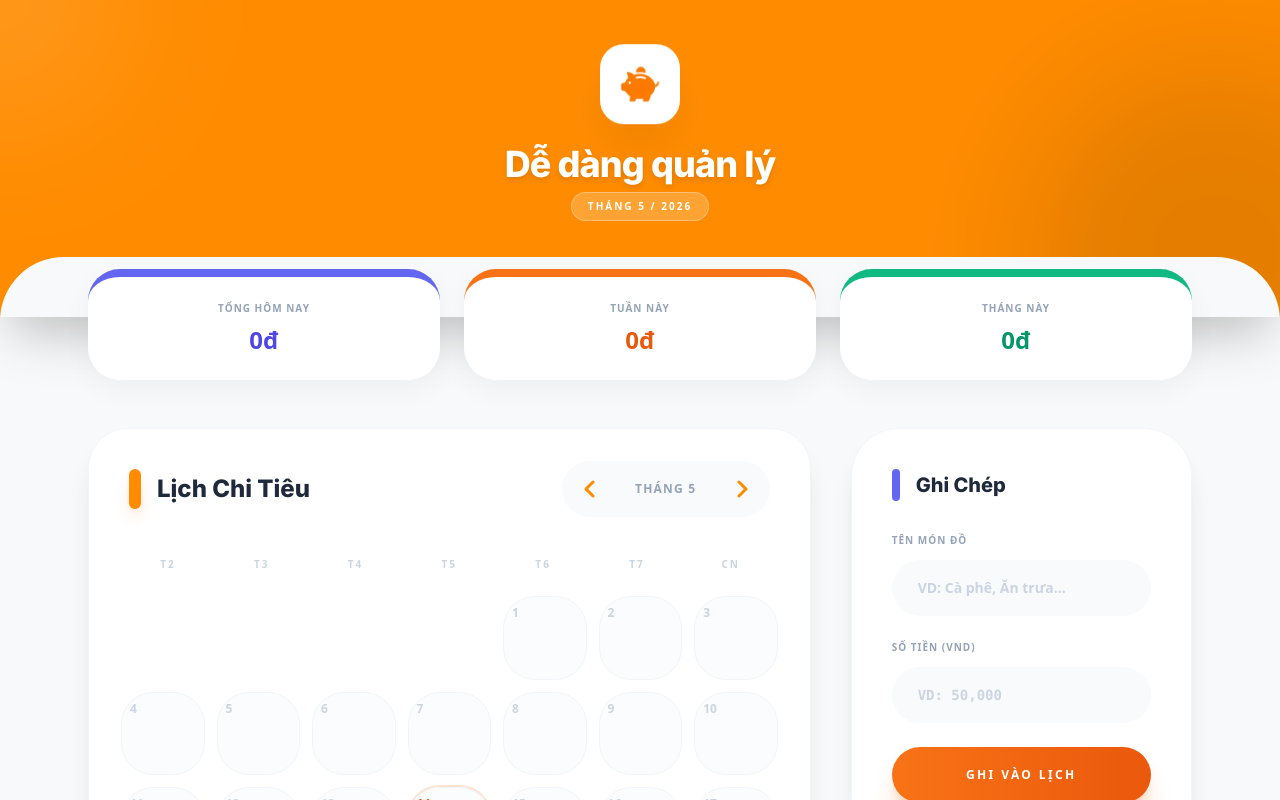
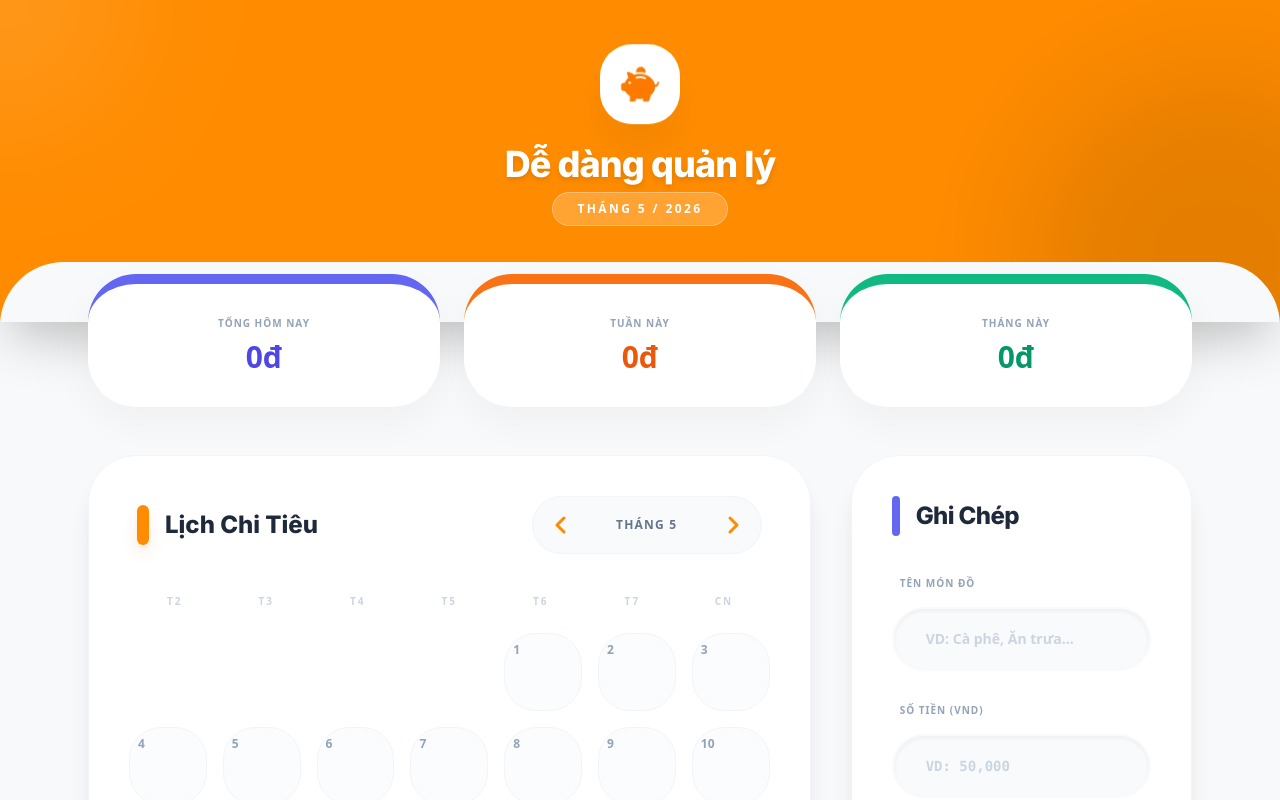
Before and after one commit to Phunghao2701/QuanLyChiTieu, a React (Vite) app: page / in a window 1280 px wide. Shown: the top 800 px of the page. Built offline with nearby package versions, Linux system fonts and the light colour scheme.

Commit message:
updated CRUD

```diff
--- a/src/App.jsx
+++ b/src/App.jsx
@@ -13,18 +13,23 @@ function App() {
   const [selectedDate, setSelectedDate] = useState(new Date());
   const [isModalOpen, setIsModalOpen] = useState(false);
 
+  // States for Editing
+  const [editingId, setEditingId] = useState(null);
+  const [editName, setEditName] = useState('');
+  const [editAmountDisplay, setEditAmountDisplay] = useState('');
+
   useEffect(() => {
     localStorage.setItem('expenses', JSON.stringify(expenses));
   }, [expenses]);
 
-  const handleAmountChange = (e) => {
+  const handleAmountChange = (e, setter) => {
     const value = e.target.value.replace(/\D/g, '');
     if (value === '') {
-      setAmountDisplay('');
+      setter('');
       return;
     }
     const formatted = new Intl.NumberFormat('en-US').format(value);
-    setAmountDisplay(formatted);
+    setter(formatted);
   };
 
   const addExpense = (e) => {
@@ -42,6 +47,34 @@ function App() {
     setExpenses([newExpense, ...expenses]);
     setItemName('');
     setAmountDisplay('');
+  };
+
+  const deleteExpense = (id) => {
+    setExpenses(expenses.filter(exp => exp.id !== id));
+  };
+
+  const startEdit = (exp) => {
+    setEditingId(exp.id);
+    setEditName(exp.name);
+    setEditAmountDisplay(new Intl.NumberFormat('en-US').format(exp.amount));
+  };
+
+  const cancelEdit = () => {
+    setEditingId(null);
+    setEditName('');
+    setEditAmountDisplay('');
+  };
+
+  const saveEdit = (id) => {
+    const rawAmount = editAmountDisplay.replace(/,/g, '');
+    if (!editName || !rawAmount) return;
+
+    setExpenses(expenses.map(exp =>
+      exp.id === id
+        ? { ...exp, name: editName, amount: Math.abs(parseFloat(rawAmount)) }
+        : exp
+    ));
+    setEditingId(null);
   };
 
   const totals = useMemo(() => {
@@ -119,6 +152,7 @@ function App() {
   const openDetails = (date) => {
     setSelectedDate(date);
     setIsModalOpen(true);
+    setEditingId(null);
   };
 
   return (
@@ -127,13 +161,13 @@ function App() {
       <header className="bg-[#ff8c00] pt-12 pb-24 px-6 relative overflow-hidden shadow-2xl">
         <div className="max-w-6xl mx-auto relative z-10 text-center text-white">
           <div className="flex flex-col items-center justify-center gap-4 mb-2">
-            <div className="w-20 h-20 bg-white rounded-3xl p-3 shadow-2xl shadow-black/10 animate-bounce-slow">
+            <div className="w-20 h-20 bg-white rounded-[2rem] p-3 shadow-2xl shadow-black/10 animate-bounce-slow">
               <img src={logoPig} alt="Piggy Bank" className="w-full h-full object-contain" />
             </div>
             <h1 className="text-4xl font-black tracking-tight drop-shadow-md">Dễ dàng quản lý</h1>
           </div>
-          <div className="inline-flex items-center gap-3 bg-white/20 backdrop-blur-md px-4 py-1.5 rounded-full border border-white/30">
-             <span className="text-[10px] font-black uppercase tracking-[0.2em]">Tháng {currentDate.getMonth() + 1} / {currentDate.getFullYear()}</span>
+          <div className="inline-flex items-center gap-3 bg-white/20 backdrop-blur-md px-6 py-2 rounded-full border border-white/30">
+             <span className="text-xs font-black uppercase tracking-[0.2em]">Tháng {currentDate.getMonth() + 1} / {currentDate.getFullYear()}</span>
           </div>
         </div>
         <div className="absolute top-0 left-0 w-64 h-64 bg-white/10 rounded-full -translate-x-1/2 -translate-y-1/2 blur-3xl"></div>
@@ -144,35 +178,35 @@ function App() {
       <main className="max-w-6xl mx-auto px-6 -mt-12 relative z-20">
         {/* Summary Row */}
         <section className="grid grid-cols-1 md:grid-cols-3 gap-6 mb-12">
-          <div className="bg-white p-6 rounded-[2rem] shadow-[0_10px_30px_rgba(0,0,0,0.04)] text-center border-t-8 border-indigo-500">
+          <div className="bg-white p-8 rounded-[3rem] shadow-[0_15px_40px_rgba(0,0,0,0.04)] text-center border-t-[10px] border-indigo-500">
             <p className="text-slate-400 text-[10px] font-black uppercase tracking-widest mb-2">Tổng hôm nay</p>
-            <p className="text-indigo-600 font-black text-2xl tabular-nums">{formatCurrency(totals.today)}</p>
+            <p className="text-indigo-600 font-black text-3xl tabular-nums">{formatCurrency(totals.today)}</p>
           </div>
-          <div className="bg-white p-6 rounded-[2rem] shadow-[0_10px_30px_rgba(0,0,0,0.04)] text-center border-t-8 border-orange-500">
+          <div className="bg-white p-8 rounded-[3rem] shadow-[0_15px_40px_rgba(0,0,0,0.04)] text-center border-t-[10px] border-orange-500">
             <p className="text-slate-400 text-[10px] font-black uppercase tracking-widest mb-2">Tuần này</p>
-            <p className="text-orange-600 font-black text-2xl tabular-nums">{formatCurrency(totals.week)}</p>
+            <p className="text-orange-600 font-black text-3xl tabular-nums">{formatCurrency(totals.week)}</p>
           </div>
-          <div className="bg-white p-6 rounded-[2rem] shadow-[0_10px_30px_rgba(0,0,0,0.04)] text-center border-t-8 border-emerald-500">
+          <div className="bg-white p-8 rounded-[3rem] shadow-[0_15px_40px_rgba(0,0,0,0.04)] text-center border-t-[10px] border-emerald-500">
             <p className="text-slate-400 text-[10px] font-black uppercase tracking-widest mb-2">Tháng này</p>
-            <p className="text-emerald-600 font-black text-2xl tabular-nums">{formatCurrency(totals.month)}</p>
+            <p className="text-emerald-600 font-black text-3xl tabular-nums">{formatCurrency(totals.month)}</p>
           </div>
         </section>
 
         <div className="grid grid-cols-1 lg:grid-cols-12 gap-10">
           {/* Calendar Section */}
           <section className="lg:col-span-8">
-            <div className="bg-white rounded-[2.5rem] shadow-xl p-8 border border-slate-100">
+            <div className="bg-white rounded-[3rem] shadow-xl p-10 border border-slate-100">
               <div className="flex justify-between items-center mb-10 px-2">
                 <h3 className="text-2xl font-black text-slate-800 flex items-center gap-4">
                   <div className="w-3 h-10 bg-[#ff8c00] rounded-full shadow-lg shadow-orange-500/30"></div>
                   Lịch Chi Tiêu
                 </h3>
-                <div className="flex items-center gap-4 bg-slate-50 p-2 rounded-2xl">
-                  <button onClick={() => setCurrentDate(new Date(currentDate.setMonth(currentDate.getMonth() - 1)))} className="p-2 hover:bg-white hover:shadow-md rounded-xl transition-all text-[#ff8c00]">
+                <div className="flex items-center gap-4 bg-slate-50 p-2 rounded-full border border-slate-100">
+                  <button onClick={() => setCurrentDate(new Date(currentDate.setMonth(currentDate.getMonth() - 1)))} className="p-2 hover:bg-white hover:shadow-md rounded-full transition-all text-[#ff8c00]">
                     <svg className="w-6 h-6" fill="none" stroke="currentColor" viewBox="0 0 24 24"><path strokeLinecap="round" strokeLinejoin="round" strokeWidth="3" d="M15 19l-7-7 7-7"></path></svg>
                   </button>
-                  <span className="text-xs font-black uppercase tracking-widest text-slate-400 min-w-[80px] text-center">Tháng {currentDate.getMonth() + 1}</span>
-                  <button onClick={() => setCurrentDate(new Date(currentDate.setMonth(currentDate.getMonth() + 1)))} className="p-2 hover:bg-white hover:shadow-md rounded-xl transition-all text-[#ff8c00]">
+                  <span className="text-xs font-black uppercase tracking-widest text-slate-500 min-w-[100px] text-center">Tháng {currentDate.getMonth() + 1}</span>
+                  <button onClick={() => setCurrentDate(new Date(currentDate.setMonth(currentDate.getMonth() + 1)))} className="p-2 hover:bg-white hover:shadow-md rounded-full transition-all text-[#ff8c00]">
                     <svg className="w-6 h-6" fill="none" stroke="currentColor" viewBox="0 0 24 24"><path strokeLinecap="round" strokeLinejoin="round" strokeWidth="3" d="M9 5l7 7-7 7"></path></svg>
                   </button>
                 </div>
@@ -184,7 +218,7 @@ function App() {
                 ))}
               </div>
 
-              <div className="grid grid-cols-7 gap-3">
+              <div className="grid grid-cols-7 gap-4">
                 {calendarData.map((d, idx) => {
                   const isToday = d.date && d.date.toDateString() === new Date().toDateString();
 
@@ -199,15 +233,15 @@ function App() {
                     >
                       {d.day && (
                         <>
-                          <span className={`text-xs font-black self-start ${isToday ? 'text-orange-600' : 'text-slate-300 group-hover:text-orange-400'}`}>
+                          <span className={`text-xs font-black ${isToday ? 'text-orange-600' : 'text-slate-400 group-hover:text-orange-500'}`}>
                             {d.day}
                           </span>
                           {d.total > 0 && (
-                            <div className="text-center">
-                              <p className="text-[10px] font-black text-slate-700 tabular-nums">
+                            <div className="mt-1">
+                              <p className="text-[10px] font-black text-slate-800 tabular-nums leading-none">
                                 {d.total >= 1000000 ? `${(d.total / 1000000).toFixed(1)}M` : `${(d.total / 1000).toFixed(0)}K`}
                               </p>
-                              <div className="w-2 h-2 bg-orange-500 rounded-full mx-auto mt-1 shadow-sm shadow-orange-500/40"></div>
+                              <div className="w-1.5 h-1.5 bg-orange-500 rounded-full mx-auto mt-1 shadow-sm shadow-orange-500/40"></div>
                             </div>
                           )}
                         </>
@@ -222,34 +256,34 @@ function App() {
           {/* Right Column: Add Form */}
           <aside className="lg:col-span-4">
             <div className="bg-white p-10 rounded-[3rem] shadow-xl border border-slate-100 sticky top-12">
-              <h3 className="text-xl font-black mb-8 flex items-center gap-4">
-                <div className="w-2 h-8 bg-indigo-500 rounded-full"></div>
-                Ghi Chép
-              </h3>
-              <form onSubmit={addExpense} className="space-y-6">
+              <div className="flex items-center gap-4 mb-10">
+                <div className="w-2 h-10 bg-indigo-500 rounded-full"></div>
+                <h3 className="text-2xl font-black text-slate-800 tracking-tight">Ghi Chép</h3>
+              </div>
+              <form onSubmit={addExpense} className="space-y-8">
                 <div>
-                  <label className="block text-[10px] font-black text-slate-400 uppercase tracking-widest mb-3">Tên món đồ</label>
+                  <label className="block text-[10px] font-black text-slate-400 uppercase tracking-widest mb-4 ml-2">Tên món đồ</label>
                   <input
                     type="text"
                     value={itemName}
                     onChange={(e) => setItemName(e.target.value)}
                     placeholder="VD: Cà phê, Ăn trưa..."
-                    className="w-full bg-slate-50 border-2 border-transparent rounded-2xl px-6 py-4 focus:outline-none focus:border-orange-500 focus:bg-white transition-all placeholder:text-slate-300 text-sm font-bold"
+                    className="w-full bg-slate-50 border-2 border-transparent rounded-[2rem] px-8 py-5 focus:outline-none focus:border-orange-500 focus:bg-white transition-all placeholder:text-slate-300 text-sm font-bold shadow-inner"
                   />
                 </div>
                 <div>
-                  <label className="block text-[10px] font-black text-slate-400 uppercase tracking-widest mb-3">Số tiền (VND)</label>
+                  <label className="block text-[10px] font-black text-slate-400 uppercase tracking-widest mb-4 ml-2">Số tiền (VND)</label>
                   <input
                     type="text"
                     value={amountDisplay}
-                    onChange={handleAmountChange}
+                    onChange={(e) => handleAmountChange(e, setAmountDisplay)}
                     placeholder="VD: 50,000"
-                    className="w-full bg-slate-50 border-2 border-transparent rounded-2xl px-6 py-4 focus:outline-none focus:border-orange-500 focus:bg-white transition-all placeholder:text-slate-300 text-sm font-black font-mono"
+                    className="w-full bg-slate-50 border-2 border-transparent rounded-[2rem] px-8 py-5 focus:outline-none focus:border-orange-500 focus:bg-white transition-all placeholder:text-slate-300 text-sm font-black font-mono shadow-inner"
                   />
                 </div>
                 <button
                   type="submit"
-                  className="w-full bg-gradient-to-r from-orange-500 to-orange-600 hover:from-orange-400 hover:to-orange-500 text-white font-black py-5 rounded-2xl shadow-xl shadow-orange-500/30 transition-all active:scale-[0.98] text-xs uppercase tracking-[0.2em] mt-4"
+                  className="w-full bg-gradient-to-r from-orange-500 to-orange-600 hover:from-orange-400 hover:to-orange-500 text-white font-black py-6 rounded-full shadow-2xl shadow-orange-500/40 transition-all active:scale-[0.96] text-xs uppercase tracking-[0.25em] mt-6"
                 >
                   Ghi vào lịch
                 </button>
@@ -265,44 +299,82 @@ function App() {
           <div className="absolute inset-0 bg-slate-900/80 backdrop-blur-xl animate-in fade-in duration-500" onClick={() => setIsModalOpen(false)}></div>
 
           <div className="relative z-10 w-full max-w-lg bg-white rounded-[4rem] shadow-2xl overflow-hidden animate-in fade-in zoom-in-95 duration-300 border border-slate-100">
-            <div className="bg-gradient-to-br from-orange-500 to-orange-600 p-10 text-white relative">
-              <button onClick={() => setIsModalOpen(false)} className="absolute top-10 right-10 p-3 hover:bg-white/20 rounded-2xl transition-all">
+            <div className="bg-gradient-to-br from-orange-500 to-orange-600 p-12 text-white relative">
+              <button onClick={() => setIsModalOpen(false)} className="absolute top-12 right-12 p-3 hover:bg-white/20 rounded-full transition-all border border-white/20">
                 <svg className="w-6 h-6" fill="none" stroke="currentColor" viewBox="0 0 24 24"><path strokeLinecap="round" strokeLinejoin="round" strokeWidth="3" d="M6 18L18 6M6 6l12 12"></path></svg>
               </button>
-              <p className="text-[10px] font-black uppercase tracking-[0.4em] opacity-70 mb-2">Chi tiết chi tiêu</p>
-              <h3 className="text-4xl font-black mb-1">Ngày {selectedDate.getDate()}</h3>
-              <p className="text-white/80 text-xs font-bold tabular-nums">Tổng cộng: {formatCurrency(totalOnSelectedDate, 'đ')}</p>
+              <p className="text-[10px] font-black uppercase tracking-[0.4em] opacity-70 mb-3">Chi tiết chi tiêu</p>
+              <h3 className="text-5xl font-black mb-2 tracking-tight">Ngày {selectedDate.getDate()}</h3>
+              <p className="text-white/80 text-sm font-bold tabular-nums bg-black/10 inline-block px-4 py-1 rounded-full">Tổng cộng: {formatCurrency(totalOnSelectedDate, 'đ')}</p>
             </div>
 
-            <div className="p-10 max-h-[45vh] overflow-y-auto custom-scrollbar">
+            <div className="p-10 max-h-[45vh] overflow-y-auto custom-scrollbar bg-slate-50/50">
               {selectedDetails.length === 0 ? (
-                <div className="py-20 text-center bg-slate-50 rounded-[3rem] border-2 border-dashed border-slate-100">
-                   <p className="text-sm font-black text-slate-300 uppercase tracking-widest">Không có dữ liệu</p>
+                <div className="py-24 text-center bg-white rounded-[3rem] border-2 border-dashed border-slate-100 shadow-inner">
+                   <p className="text-xs font-black text-slate-300 uppercase tracking-[0.3em]">Không có dữ liệu</p>
                 </div>
               ) : (
                 <div className="space-y-4">
                   {selectedDetails.map(exp => (
-                    <div key={exp.id} className="flex justify-between items-center bg-white p-6 rounded-3xl border border-slate-100 shadow-sm hover:shadow-md transition-all group">
-                      <div className="flex items-center gap-5">
-                        <div className="w-12 h-12 rounded-2xl bg-orange-50 flex items-center justify-center text-orange-500 group-hover:scale-110 transition-all shadow-inner">
-                          <svg className="w-6 h-6" fill="none" stroke="currentColor" viewBox="0 0 24 24"><path strokeLinecap="round" strokeLinejoin="round" strokeWidth="3" d="M16 11V7a4 4 0 00-8 0v4M5 9h14l1 12H4L5 9z"></path></svg>
+                    <div key={exp.id} className="bg-white p-7 rounded-[2.5rem] border border-slate-100 shadow-sm hover:shadow-xl hover:-translate-y-1 transition-all group overflow-hidden">
+                      {editingId === exp.id ? (
+                        <div className="space-y-5">
+                          <input
+                            type="text"
+                            value={editName}
+                            onChange={(e) => setEditName(e.target.value)}
+                            className="w-full bg-slate-50 border-2 border-orange-200 rounded-full px-6 py-3 focus:outline-none text-sm font-bold"
+                            placeholder="Tên món đồ"
+                          />
+                          <input
+                            type="text"
+                            value={editAmountDisplay}
+                            onChange={(e) => handleAmountChange(e, setEditAmountDisplay)}
+                            className="w-full bg-slate-50 border-2 border-orange-200 rounded-full px-6 py-3 focus:outline-none text-sm font-black font-mono"
+                            placeholder="Số tiền"
+                          />
+                          <div className="flex gap-4 pt-2">
+                            <button onClick={() => saveEdit(exp.id)} className="flex-1 bg-orange-500 text-white py-3 rounded-full text-[10px] font-black uppercase tracking-widest shadow-lg shadow-orange-500/30">Lưu</button>
+                            <button onClick={cancelEdit} className="flex-1 bg-slate-100 text-slate-400 py-3 rounded-full text-[10px] font-black uppercase tracking-widest">Hủy</button>
+                          </div>
                         </div>
-                        <div>
-                          <p className="text-base font-black text-slate-800">{exp.name}</p>
-                          <p className="text-[10px] text-slate-400 font-bold uppercase tracking-widest">{new Date(exp.date).toLocaleTimeString('vi-VN', { hour: '2-digit', minute: '2-digit' })}</p>
+                      ) : (
+                        <div className="flex justify-between items-center">
+                          <div className="flex items-center gap-6">
+                            <div className="w-14 h-14 rounded-full bg-orange-50 flex items-center justify-center text-orange-500 group-hover:bg-orange-500 group-hover:text-white transition-all shadow-inner">
+                              <svg className="w-6 h-6" fill="none" stroke="currentColor" viewBox="0 0 24 24"><path strokeLinecap="round" strokeLinejoin="round" strokeWidth="3" d="M16 11V7a4 4 0 00-8 0v4M5 9h14l1 12H4L5 9z"></path></svg>
+                            </div>
+                            <div>
+                              <p className="text-lg font-black text-slate-800 leading-tight mb-1">{exp.name}</p>
+                              <p className="text-[10px] text-slate-400 font-bold uppercase tracking-widest flex items-center gap-2">
+                                <span className="w-1.5 h-1.5 bg-slate-200 rounded-full"></span>
+                                {new Date(exp.date).toLocaleTimeString('vi-VN', { hour: '2-digit', minute: '2-digit' })}
+                              </p>
+                            </div>
+                          </div>
+                          <div className="flex items-center gap-5">
+                            <span className="text-xl font-black tabular-nums text-slate-800">{formatCurrency(exp.amount, 'đ')}</span>
+                            <div className="flex items-center gap-2 opacity-0 group-hover:opacity-100 transition-all translate-x-4 group-hover:translate-x-0">
+                              <button onClick={() => startEdit(exp)} className="p-2.5 bg-indigo-50 text-indigo-500 rounded-full hover:bg-indigo-500 hover:text-white transition-all shadow-sm">
+                                <svg className="w-4 h-4" fill="none" stroke="currentColor" viewBox="0 0 24 24"><path strokeLinecap="round" strokeLinejoin="round" strokeWidth="3" d="M15.232 5.232l3.536 3.536m-2.036-5.036a2.5 2.5 0 113.536 3.536L6.5 21.036H3v-3.572L16.732 3.732z"></path></svg>
+                              </button>
+                              <button onClick={() => deleteExpense(exp.id)} className="p-2.5 bg-red-50 text-red-500 rounded-full hover:bg-red-500 hover:text-white transition-all shadow-sm">
+                                <svg className="w-4 h-4" fill="none" stroke="currentColor" viewBox="0 0 24 24"><path strokeLinecap="round" strokeLinejoin="round" strokeWidth="3" d="M19 7l-.867 12.142A2 2 0 0116.138 21H7.862a2 2 0 01-1.995-1.858L5 7m5 4v6m4-6v6m1-10V4a1 1 0 00-1-1h-4a1 1 0 00-1 1v3M4 7h16"></path></svg>
+                              </button>
+                            </div>
+                          </div>
                         </div>
-                      </div>
-                      <span className="text-lg font-black tabular-nums text-slate-800">{formatCurrency(exp.amount, 'đ')}</span>
+                      )}
                     </div>
                   ))}
                 </div>
               )}
             </div>
 
-            <div className="p-10 bg-slate-50 border-t border-slate-100 flex justify-end">
+            <div className="p-12 bg-white border-t border-slate-100 flex justify-end">
               <button
                 onClick={() => setIsModalOpen(false)}
-                className="px-10 py-4 bg-slate-900 text-white text-xs font-black uppercase tracking-widest rounded-2xl shadow-xl hover:shadow-2xl hover:-translate-y-1 transition-all"
+                className="px-12 py-5 bg-slate-900 text-white text-xs font-black uppercase tracking-[0.2em] rounded-full shadow-2xl hover:bg-black hover:-translate-y-1 transition-all active:scale-95"
               >
                 Hoàn tất
               </button>
```
